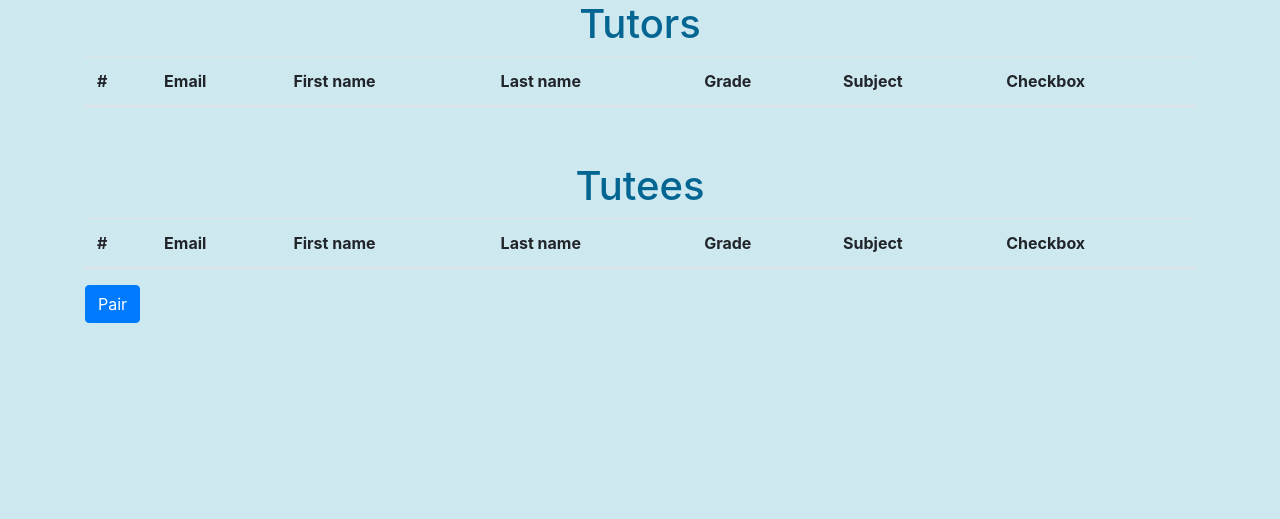
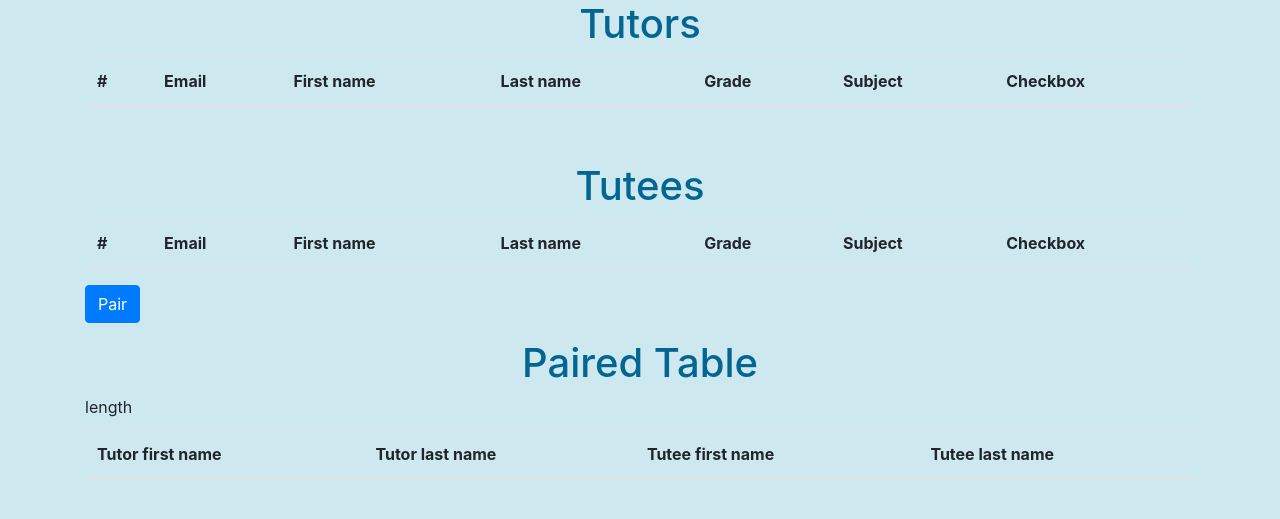
Before and after one commit to vitahuang2020/tutorwebsite, a Flask app: page / in a window 1280 px wide; the page is wider, and only the part inside the window is pictured. Shown: the part 95-614 px from the top of that part. Run offline with Flask 3, Linux system fonts and the light colour scheme; the visitor is signed in with stand-in values (Sample User, id 1); data comes from the database, SQL or seed files in the repository; lists and menus that the app fills with data are empty; some libraries are stand-ins or nearby versions.

Commit message:
Button knows whether the rows are clicked for the pairing

```diff
--- a/website/templates/home.html
+++ b/website/templates/home.html
@@ -13,7 +13,7 @@
 
 <h1 style="text-align:center;margin-top:15px;color:#026592;">Tutors</h1>
 
-<table class="table">
+<table class="table" id="table1">
     <thead>
         <tr>
             <th scope='col'>#</th>
@@ -37,7 +37,7 @@
             <th scope="col">{{ tutor.subjects }}</th>
             <th scope="col">
                 <div class="form-check">
-                    <input class="form-check-input" type="radio" name="flexRadioDefault1" id="tutorradio">
+                    <input class="form-check-input" type="radio" name="pair1" id="tutorradio">
                 </div>
             </th>
         </tr>
@@ -49,7 +49,7 @@
 
 <h1 style="text-align:center;margin-top:15px;color:#026592;">Tutees</h1>
 
-<table class="table" method="POST">
+<table class="table" id="table2">
     <thead>
         <tr>
             <th scope='col'>#</th>
@@ -73,7 +73,7 @@
             <th scope="col">{{ tutee.subjects }}</th>
             <th scope="col">
                 <div class="form-check">
-                    <input class="form-check-input" type="radio" name="flexRadioDefault" id="tuteeradio">
+                    <input class="form-check-input" type="radio" name="pair2" id="tuteeradio">
                 </div>
             </th>
         </tr>
@@ -81,7 +81,86 @@
     </tbody>
 </table>
 
-<button name="forwardBtn" onclick="move_forward()"class="btn btn-primary" id="pairButton">Pair</button>
+<!--<button name="forwardBtn" onclick="move_forward()"class="btn btn-primary" id="pairButton">Pair</button>-->
+ <button onclick="pairTables()" type="button" class="btn btn-primary">Pair</button>
+    <p id="message"></p>
+
+<h1 style="text-align:center;margin-top:15px;color:#026592;">Paired Table</h1>
+<table class="table" style="margin-top:10px;" id="pairedTable">
+    <thead> length
+        <tr>
+            <th scope="col">Tutor first name</th>
+            <th scope="col">Tutor last name</th>
+            <th scope="col">Tutee first name</th>
+            <th scope="col">Tutee last name</th>
+        </tr>
+    </thead>
+
+    <tbody>
+        <tr>
+            <th scope="col"></th>
+            <th scope="col"></th>
+            <th scope="col"></th>
+            <th scope="col"></th>
+        </tr>
+</table>
+
+<script>
+        function pairTables() {
+            var pairedTable = document.getElementById("pairedTable");
+            pairedTable.innerHTML = ""; // Clear the paired table
+
+            var table1Radios = document.getElementsByName("pair1");
+            var table2Radios = document.getElementsByName("pair2");
+
+            var selected1 = false;
+            var selected2 = false;
+
+            // Check if a radio button in table 1 is selected
+            for (var i = 0; i < table1Radios.length; i++) {
+                if (table1Radios[i].checked) {
+                    selected1 = true;
+                    break;
+                }
+            }
+
+            // Check if a radio button in table 2 is selected
+            for (var i = 0; i < table2Radios.length; i++) {
+                if (table2Radios[i].checked) {
+                    selected2 = true;
+                    break;
+                }
+            }
+
+            if (!selected1 || !selected2) {
+                document.getElementById("message").innerText = "Please select one of the rows.";
+            } else {
+                // Pair the selected names
+                var name1, name2;
+                for (var i = 0; i < table1Radios.length; i++) {
+                    if (table1Radios[i].checked) {
+                        name1 = table1Radios[i].parentNode.parentNode.firstChild.innerText;
+                        break;
+                    }
+                }
+                for (var i = 0; i < table2Radios.length; i++) {
+                    if (table2Radios[i].checked) {
+                        name2 = table2Radios[i].parentNode.parentNode.firstChild.innerText;
+                        break;
+                    }
+                }
+
+                pairedTable.innerHTML = `
+                    <tr>
+                        <td>${name1}</td>
+                        <td>${name2}</td>
+                    </tr>
+                `;
+                document.getElementById("message").innerText = "Pairing successful!";
+            }
+        }
+    </script>
+
 {% endblock %}
 
 <footer style="text-align:center;margin-top:15px;">
```
Also changed, not shown: website/auth.py (+12 -11 lines).
